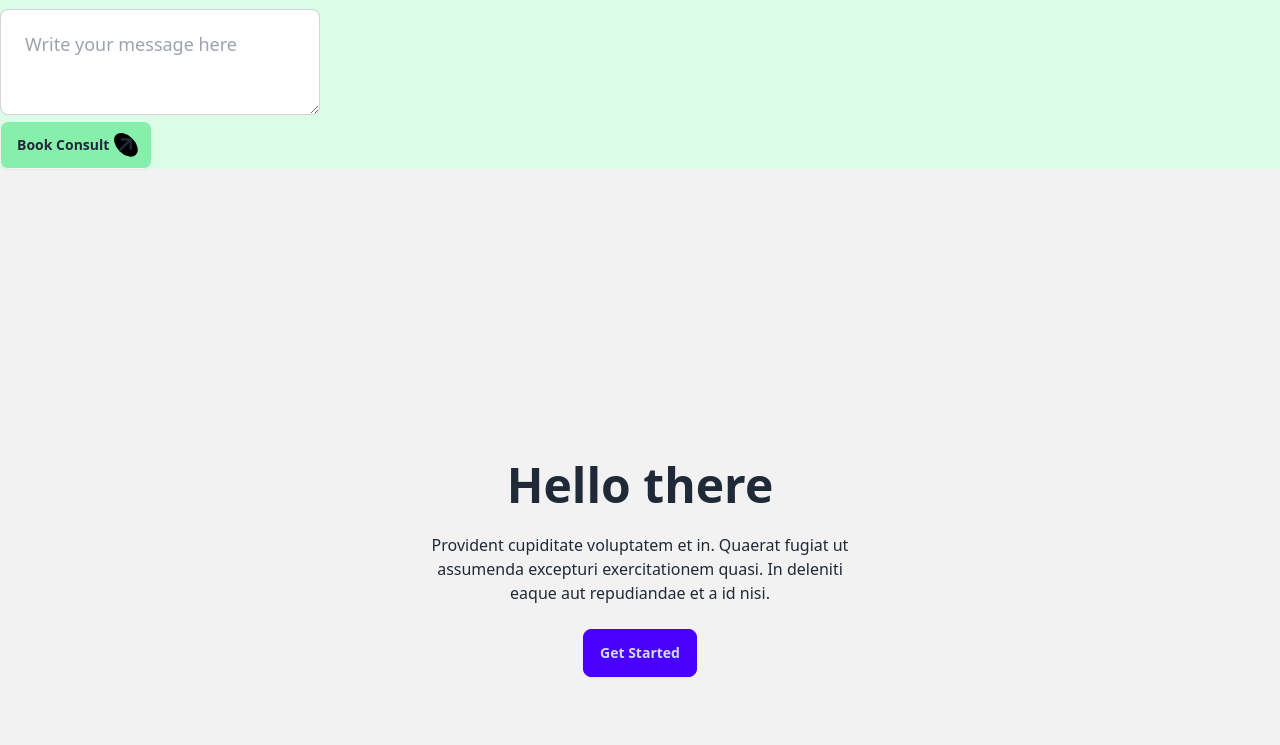
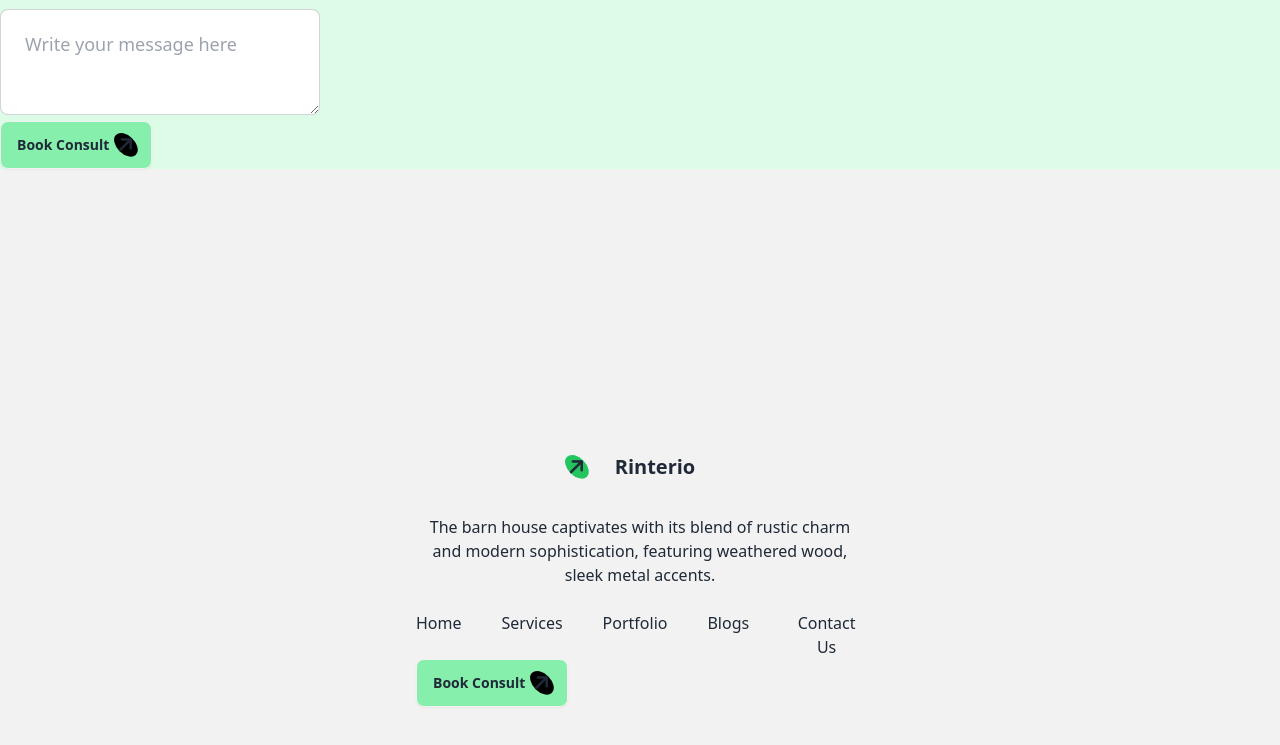
Before and after one commit to Raiyan204/Rinterio, a plain HTML site: page index.html in a window 1280 px wide. Shown: the part 4749-5494 px from the top of the page. Drawn offline with nearby package versions, Linux system fonts and the light colour scheme.

Commit message:
footer done

```diff
--- a/index.html
+++ b/index.html
@@ -288,12 +288,21 @@
       <div class="hero bg-base-200 min-h-screen">
         <div class="hero-content text-center">
           <div class="max-w-md">
-            <h1 class="text-5xl font-bold">Hello there</h1>
+            <h1 class="text-5xl font-bold"><i class="fa-solid fa-arrow-right bg-green-500 rounded-[50%] text-xl -rotate-45"></i>
+              <a class="btn btn-ghost text-xl">Rinterio</a></h1>
             <p class="py-6">
-              Provident cupiditate voluptatem et in. Quaerat fugiat ut assumenda excepturi exercitationem
-              quasi. In deleniti eaque aut repudiandae et a id nisi.
+              The barn house captivates with its blend of rustic charm and modern sophistication, featuring weathered wood, sleek metal accents.
             </p>
-            <button class="btn btn-primary">Get Started</button>
+            <ul class="flex gap-10">
+              <li>Home</li>
+              <li>Services</li>
+              <li>Portfolio</li>
+              <li>Blogs</li>
+              <li>Contact Us</li>
+            </ul>
+            <div class="rounded-5xl flex content-centre">
+              <a class="btn bg-green-300">Book Consult<i class="fa-solid fa-arrow-right bg-black text-xl rounded-[50%] -rotate-45"></i>                </a>
+            </div>
           </div>
         </div>
       </div>
```
